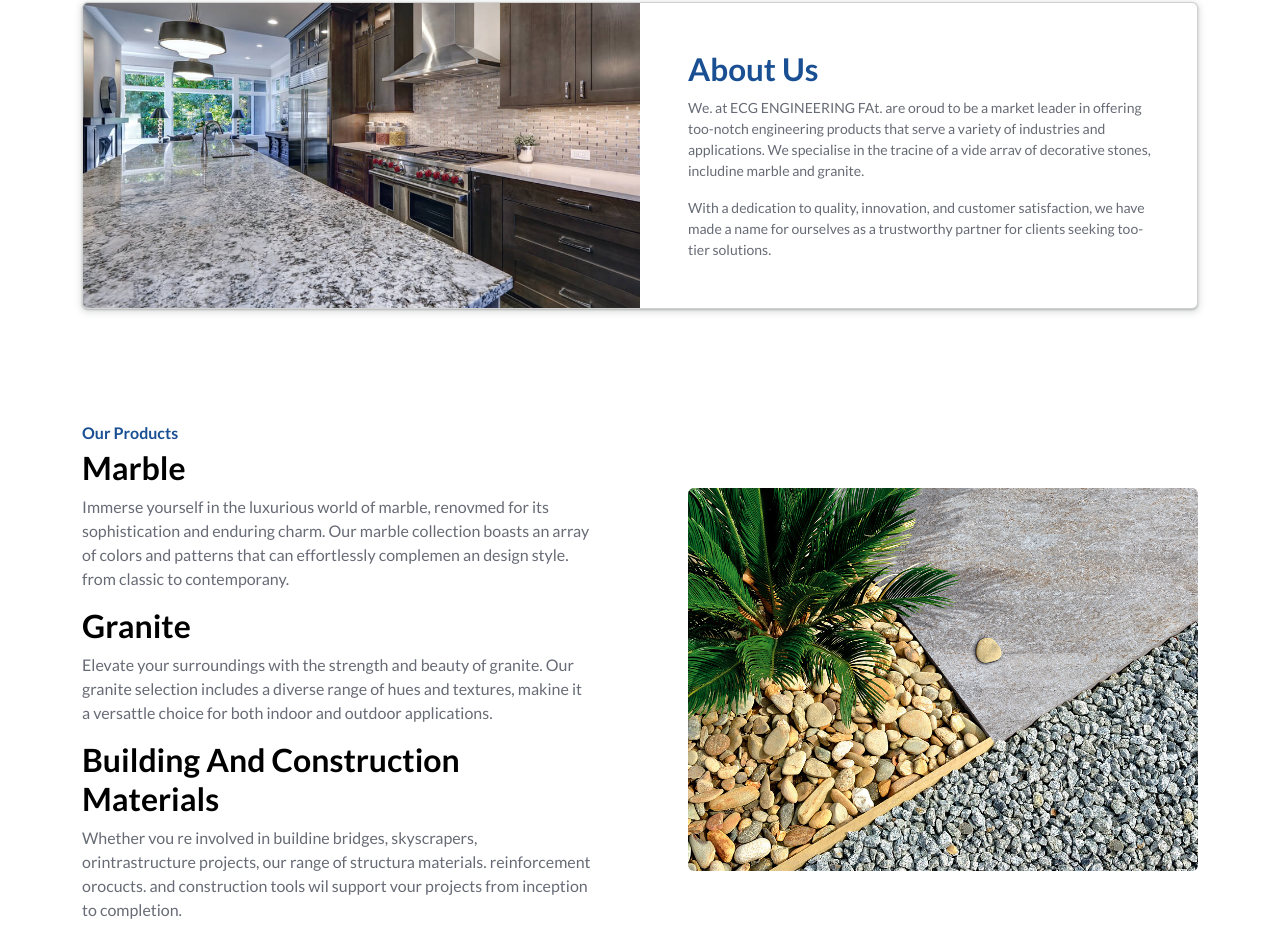
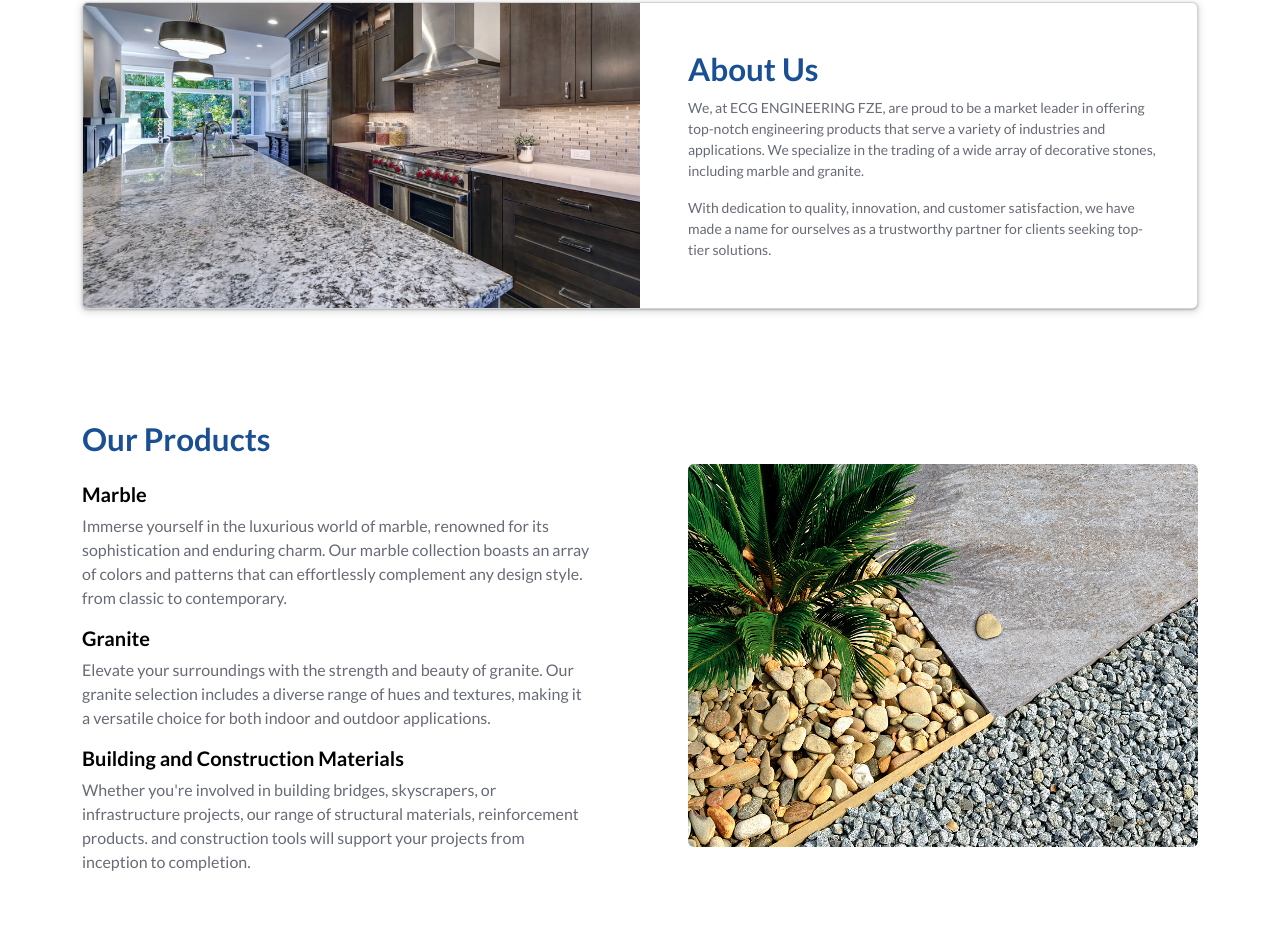
Before and after one commit to gulfwww/ecg, a website: page dist/index.html in a window 1280 px wide. Shown: the part 766-1691 px from the top of the page. Drawn offline with nearby package versions, Linux system fonts and the light colour scheme.

Commit message:
update the text

```diff
--- a/dist/css/style.css
+++ b/dist/css/style.css
@@ -180,6 +180,10 @@ footer p {
   background-repeat: no-repeat;
 }
 
+.header-title {
+  font-size: clamp(1.6rem, 1.48rem + 0.6vw, 2.2rem);
+}
+
 .fs-14 {
   font-size: 0.875rem;
 }
--- a/dist/index.html
+++ b/dist/index.html
@@ -89,15 +89,15 @@
                 About ECG Engineering FZE Vision
               </h3>
               <p class="card-text small">
-                We. at ECG ENGINEERING FAt. are oroud to be a market leader in
-                offering too-notch engineering products that serve a variety of
-                industries and applications. We specialise in the tracine of a
-                vide arrav of decorative stones, includine marble and granite.
+                We, at ECG ENGINEERING FZE, are proud to be a market leader in
+                offering top-notch engineering products that serve a variety of
+                industries and applications. We specialize in the trading of a
+                wide array of decorative stones, including marble and granite.
               </p>
               <p class="card-text small">
-                With a dedication to quality, innovation, and customer
+                With dedication to quality, innovation, and customer
                 satisfaction, we have made a name for ourselves as a trustworthy
-                partner for clients seeking too-tier solutions.
+                partner for clients seeking top-tier solutions.
               </p>
             </div>
           </div>
@@ -111,31 +111,31 @@
           <div
             class="col-lg-6 align-items-start d-flex flex-column align-self-center pe-lg-5 order-2 order-lg-1"
           >
-            <p class="sub-header text-blue fw-bold text-capitalize mb-1">
+            <h2 class="header-title text-blue fw-bold text-capitalize mb-4">
               our products
-            </p>
-            <h2 class="text-black text-capitalize fw-bold mb-2">Marble</h2>
+            </h2>
+            <h5 class="text-black text-capitalize fw-bold mb-2">Marble</h5>
             <p>
-              Immerse yourself in the luxurious world of marble, renovmed for
+              Immerse yourself in the luxurious world of marble, renowned for
               its sophistication and enduring charm. Our marble collection
               boasts an array of colors and patterns that can effortlessly
-              complemen an design style. from classic to contemporany.
+              complement any design style. from classic to contemporary.
             </p>
-            <h2 class="text-black fw-bold mb-2">Granite</h2>
+            <h5 class="text-black fw-bold mb-2">Granite</h5>
             <p>
               Elevate your surroundings with the strength and beauty of granite.
               Our granite selection includes a diverse range of hues and
-              textures, makine it a versattle choice for both indoor and outdoor
+              textures, making it a versatile choice for both indoor and outdoor
               applications.
             </p>
-            <h2 class="text-black text-capitalize fw-bold mb-2">
+            <h5 class="text-black fw-bold mb-2">
               Building and Construction Materials
-            </h2>
+            </h5>
             <p>
-              Whether vou re involved in buildine bridges, skyscrapers,
-              orintrastructure projects, our range of structura materials.
-              reinforcement orocucts. and construction tools wil support vour
-              projects from inception to completion.
+              Whether you're involved in building bridges, skyscrapers, or
+              infrastructure projects, our range of structural materials,
+              reinforcement products. and construction tools will support your
+              projects from inception to completion.
             </p>
           </div>
           <div
@@ -160,7 +160,9 @@
             <p class="sub-header text-blue fw-bold text-uppercase d-none mb-1">
               Suppliers & Our Clients
             </p>
-            <h2 class="text-black fw-bold mb-4">Our Clients and Partners</h2>
+            <h2 class="header-title text-blue fw-bold text-capitalize mb-4">
+              Our Clients and Partners
+            </h2>
             <ul class="theme-default mb-5 m-0 p-0">
               <li class="mb-3">Egyptian Specialized For Marble & Granite</li>
               <li class="mb-3">ECG Engineering Consulting Group Ltd</li>
@@ -224,9 +226,9 @@
             </p>
             <p>
               <a
-                href="ecgengfze@gulfgwww.com"
+                href="info@ecgengfze.com"
                 class="text-gray text-decoration-none"
-                >ecgengfze@gulfgwww.com</a
+                >inf@ecgengfze.com</a
               >
             </p>
           </li>
```
